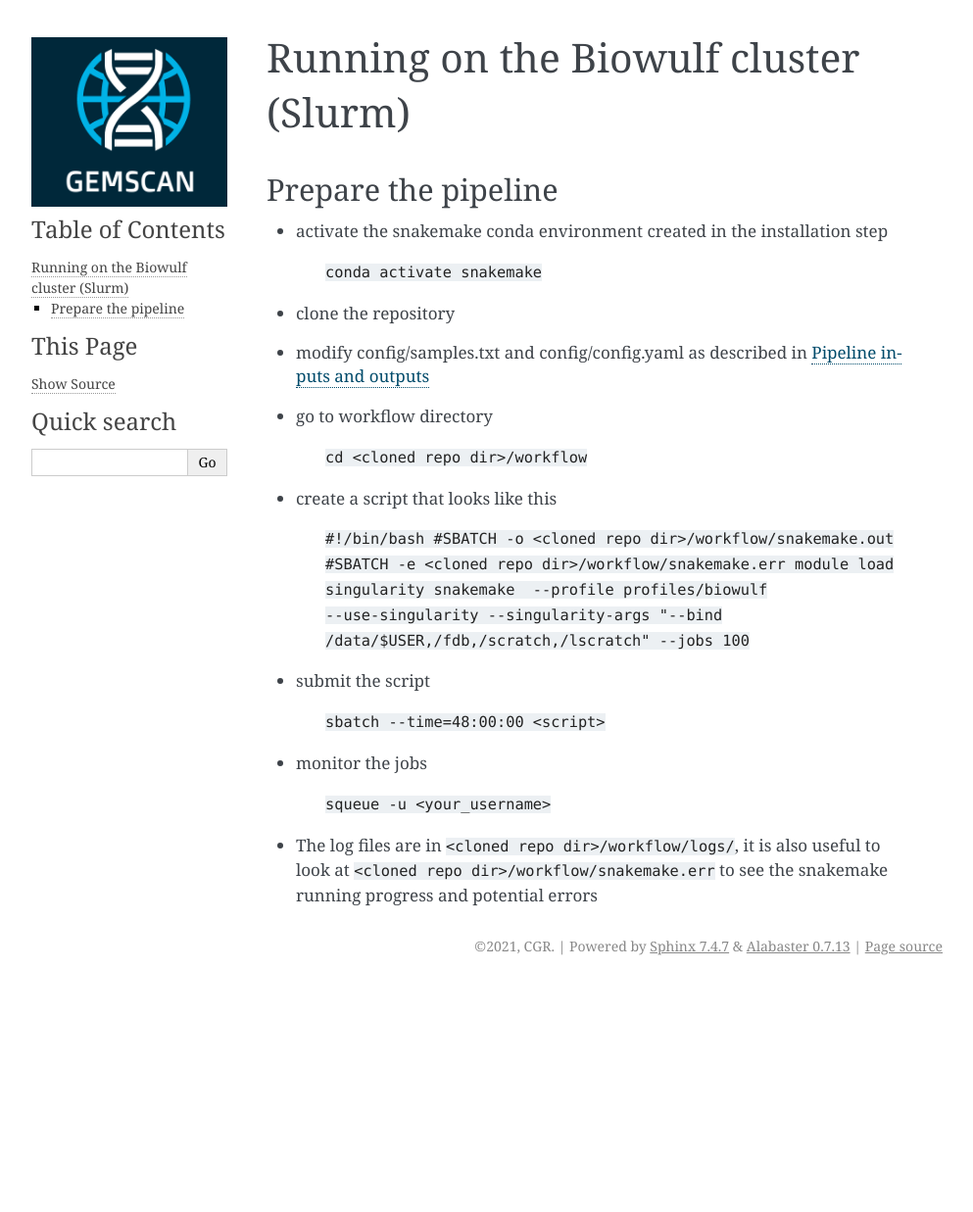
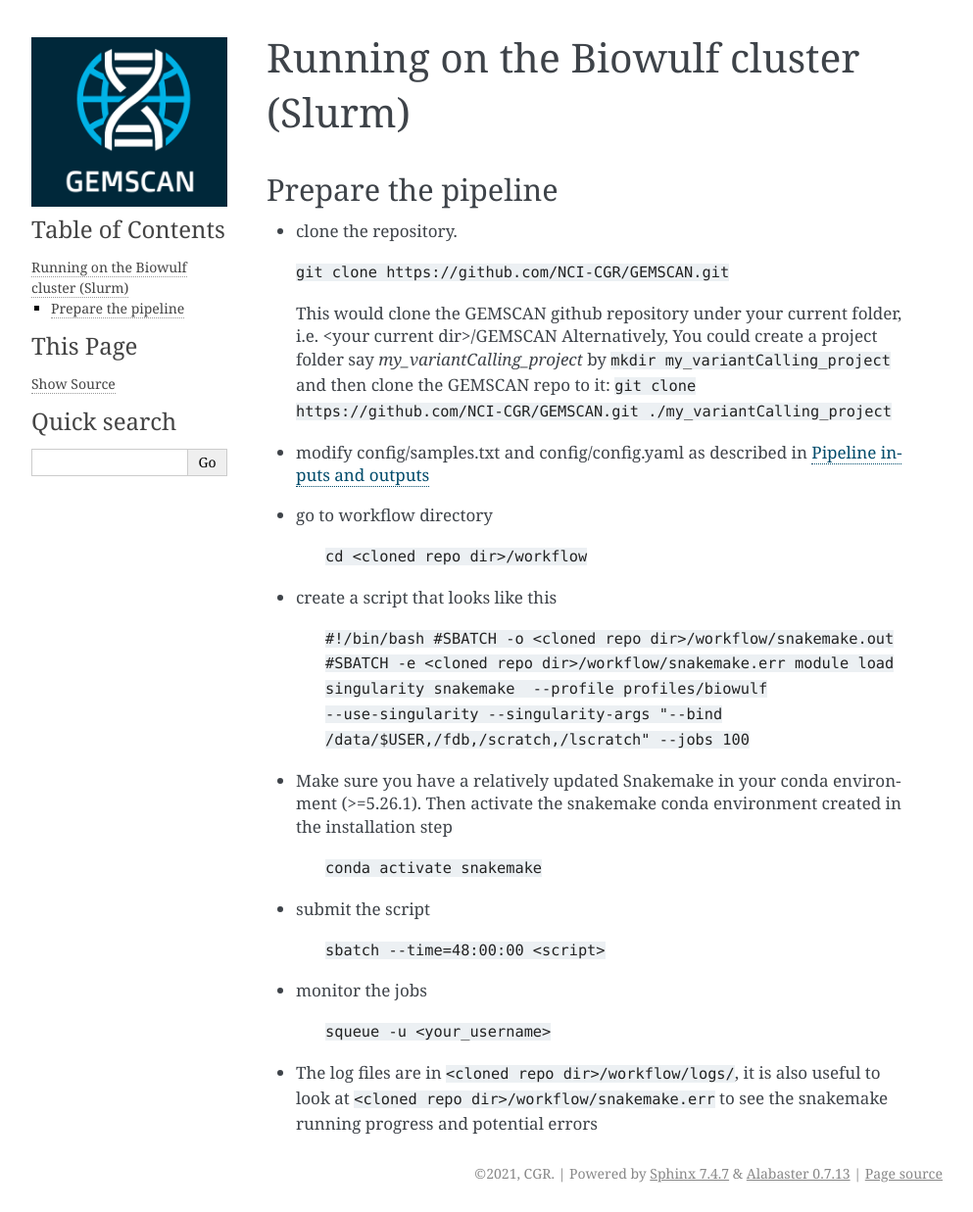
Before and after one commit to NCI-CGR/GEMSCAN, a Sphinx documentation site: the page built from docs/Running_on_NIH_Biowulf.rst, in a window 1280 px wide. Shown: the whole page at 98% size, without its empty margins (148-1141 px from the left). Built offline with Sphinx 7.4.7, drawn with Linux system fonts in a browser that asks for light colours; before the commit the page ends 1005 px from its top, so only the background shows below that.

Commit message:
modified running instructions

```diff
--- a/docs/Running_on_NIH_Biowulf.rst
+++ b/docs/Running_on_NIH_Biowulf.rst
@@ -6,11 +6,15 @@ Running on the Biowulf cluster (Slurm)
 Prepare the pipeline
 --------------------
 
-- activate the snakemake conda environment created in the installation step
+- clone the repository.
 
-	``conda activate snakemake``
+  ``git clone https://github.com/NCI-CGR/GEMSCAN.git``
 
-- clone the repository
+  This would clone the GEMSCAN github repository under your current folder, i.e. <your current dir>/GEMSCAN
+  Alternatively, You could create a project folder say *my_variantCalling_project* by
+  ``mkdir my_variantCalling_project``
+  and then clone the GEMSCAN repo to it:
+  ``git clone https://github.com/NCI-CGR/GEMSCAN.git ./my_variantCalling_project``
 
 - modify config/samples.txt and config/config.yaml as described in :ref:`Input_and_Output`
 
@@ -26,6 +30,10 @@ Prepare the pipeline
 	module load singularity
 	snakemake  --profile profiles/biowulf --use-singularity --singularity-args "--bind /data/$USER,/fdb,/scratch,/lscratch" --jobs 100``
 
+- Make sure you have a relatively updated Snakemake in your conda environment (>=5.26.1).  Then activate the snakemake conda environment created in the installation step
+
+	``conda activate snakemake``
+
 - submit the script
 
 	``sbatch --time=48:00:00 <script>``
```
